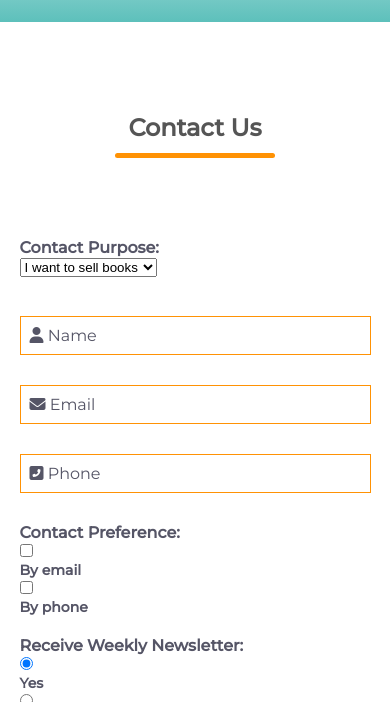
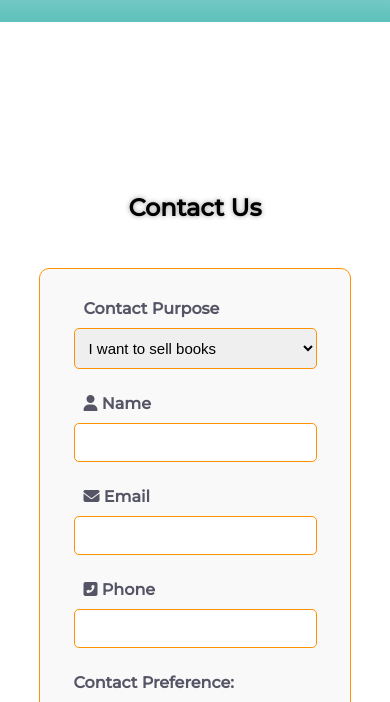
Before and after one commit to nhattran1206/nhattran1206.github.io, a plain HTML site: page contact-us.html in a window 390 px wide. Shown: the part 142-844 px from the top of the page. Drawn offline with Linux system fonts and the light colour scheme.

Commit message:
major update

```diff
--- a/contact-us.html
+++ b/contact-us.html
@@ -45,46 +45,36 @@ Acknowledgement: GreatStack, Cem Eygi Media, CodingNepal, dcode -->
     </div>
  </section>
  <br><br><br><br>
- <h2 class="title">Contact Us</h2>
+ <h2 class="title-1">Contact Us</h2>
  <div class="contact-form">
     <form id="contacForm" action="#" method="post">
-      <div class="form-group1">
-        <label for="contactPurpose">Contact Purpose:</label>
+      <div class="form-group">
+        <label for="contactPurpose">Contact Purpose</label>
         <select id="contactPurpose" name="contactPurpose">
           <option value="sell">I want to sell books</option>
           <option value="buy">I want to buy books</option>
         </select>
-      </div><br>
-      <div class="form-group">
+        <label for="name"><i class="fas fa-user"></i> Name</label>
         <input type="text" id="name" name="name" required>
-        <label for="name"><i class="fas fa-user"></i> Name</label>
+        <label for="email"><i class="fas fa-envelope"></i> Email</label>
+        <input type="email" id="email" name="email" required>
+        <label for="phone"><i class="fas fa-phone-square-alt"></i> Phone</label>
+        <input type="tel" id="phone" name="phone" required>
       </div>
-      <div class="form-group">
-        <input type="email" id="email" name="email" required>
-        <label for="email"><i class="fas fa-envelope"></i> Email</label>
-      </div>
-      <div class="form-group">
-        <input type="tel" id="phone" name="phone" required>
-        <label for="phone"><i class="fas fa-phone-square-alt"></i> Phone</label>
-      </div>
-      <div class="form-group1">
+      <div class="form-group2">
         <label>Contact Preference:</label>
         <input type="checkbox" id="contactByEmail" name="contactPreference" value="email">
         <label for="contactByEmail">By email</label>
         <input type="checkbox" id="contactByPhone" name="contactPreference" value="phone">
         <label for="contactByPhone">By phone</label>
-      </div>
-      <div class="form-group1">
         <label>Receive Weekly Newsletter:</label>
         <input type="radio" id="yesNewsletter" name="newsletter" value="yes" checked>
         <label for="yesNewsletter">Yes</label>
         <input type="radio" id="noNewsletter" name="newsletter" value="no">
         <label for="noNewsletter">No</label>
-      </div><br>
-      <div class="form-group">
+      </div>
+        <label for="extraNotes"><i class="fas fa-comments"></i> Extra Notes</label>
         <textarea id="extraNotes" rows="8" name="extraNotes" required></textarea>
-        <label for="extraNotes"><i class="fas fa-comments"></i> Extra Notes</label>
-      </div>
       <div class="btn-container">
         <button type="submit"><i class="fas fa-paper-plane"></i> Submit</button>
         <button type="reset">Reset</button>
--- a/style.css
+++ b/style.css
@@ -162,22 +162,12 @@ p{
 
 .title{
     text-align: center;
+    text-shadow: 0 0 5px #999;
     margin: 0 auto 80px;
-    position: relative;
+    position: inherit;
     line-height: 60px;
     color: #555;
     font-weight: bolder;
-}
-.title::after{
-    content: '';
-    background: #ff9204;
-    width: 160px;
-    height: 5px;
-    border-radius: 5px;
-    position: absolute;
-    bottom: 0;
-    left: 50%;
-    transform: translateX(-50%);
 }
 
 h4{
@@ -325,44 +315,49 @@ input:focus{
 }
 /*------------ Contact us form ------------*/
 .contact-form {
-    width: 100%;
+    max-width: 60%;
     display: flex;
     align-items: center;
     justify-content: center;
+    margin: 0 auto;
+    padding: 20px;
+    border: 1px solid #ff9204;
+    background-color: #f9f9f9;
+    border-radius: 10px;
   }
 form{
     width: 90%;
     max-width: 600px;
   }
-  .form-group {
-    margin-bottom: 30px;
-    position: relative;
+
+  .form-group select,.form-group input, textarea{
+    padding: 10px;
+    margin-bottom: 15px;
+    border: 1px solid #ff9204;
+    border-radius: 5px;
+    width: 100%;
+    font-size: 15px;
   }
-  .form-group1 {
-    margin-bottom: 20px;
-    position: relative;
-  }
-  .form-group1 label{
+  .form-group label{
     display: block;
     font-weight: bold;
     color: #556;
-  }
-  .form-group label {
     height: 100%;
-    position: absolute;
     left: 0;
     top: 0;
     padding: 10px;
-    color: #556;
     cursor: text;
   }
-  .form-group input, textarea {
-    width: 100%;
-    padding: 10px;
-    outline: 0;
-    border: 1px solid #ff9204;
-    background: transparent;
-    font-size: 15px;
+  .form-group2 label{
+    display: block;
+    font-weight: bold;
+    color: #556;
+    height: 100%;
+    left: 0;
+    top: 0;
+    padding-top: 10px;
+    padding-bottom: 20px;
+    cursor: text;
   }
   .btn-container {
     display: flex;
@@ -391,25 +386,15 @@ textarea:valid~label{
 }
 
 /* ---------- Policy text alignment ------------- */
-.title-policy{
+.title-1{
     text-align: center;
     margin: 0 auto 30px;
     margin-top: 80px;
-    position: relative;
     line-height: 60px;
+    position: inherit;
     color: black;
     font-weight: bolder;
-}
-.title-policy::after{
-    content: '';
-    background: #ff9204;
-    width: 160px;
-    height: 5px;
-    border-radius: 5px;
-    position: absolute;
-    bottom: 0;
-    left: 50%;
-    transform: translateX(-50%);
+    text-shadow: 0 0 5px #999;
 }
 /* ------media query for responsive website----- */
 
@@ -428,10 +413,11 @@ textarea:valid~label{
         position: fixed;
         width:100%;
         height: 100vh;
-        background: #fff;
+        background: white;
         top:150px;
         left: -100%;
         text-align: center;
+        z-index: 0;
         transition: all 0.5s;
     }
     .navbar nav ul li{
@@ -448,6 +434,10 @@ textarea:valid~label{
     }
     #check:checked ~ ul{
         left: 0;
+    }
+    .btn-container{
+        width: 100%;
+        flex-direction: column;
     }
 }
 @media (max-width: 800px){
@@ -502,4 +492,7 @@ textarea:valid~label{
         display: flex;
         flex-direction: row;
     }
+    .contact-form{
+        max-width: 80%;
+    }
 }
```
Also changed, not shown: privacy-policy.html (+7 -7 lines).
